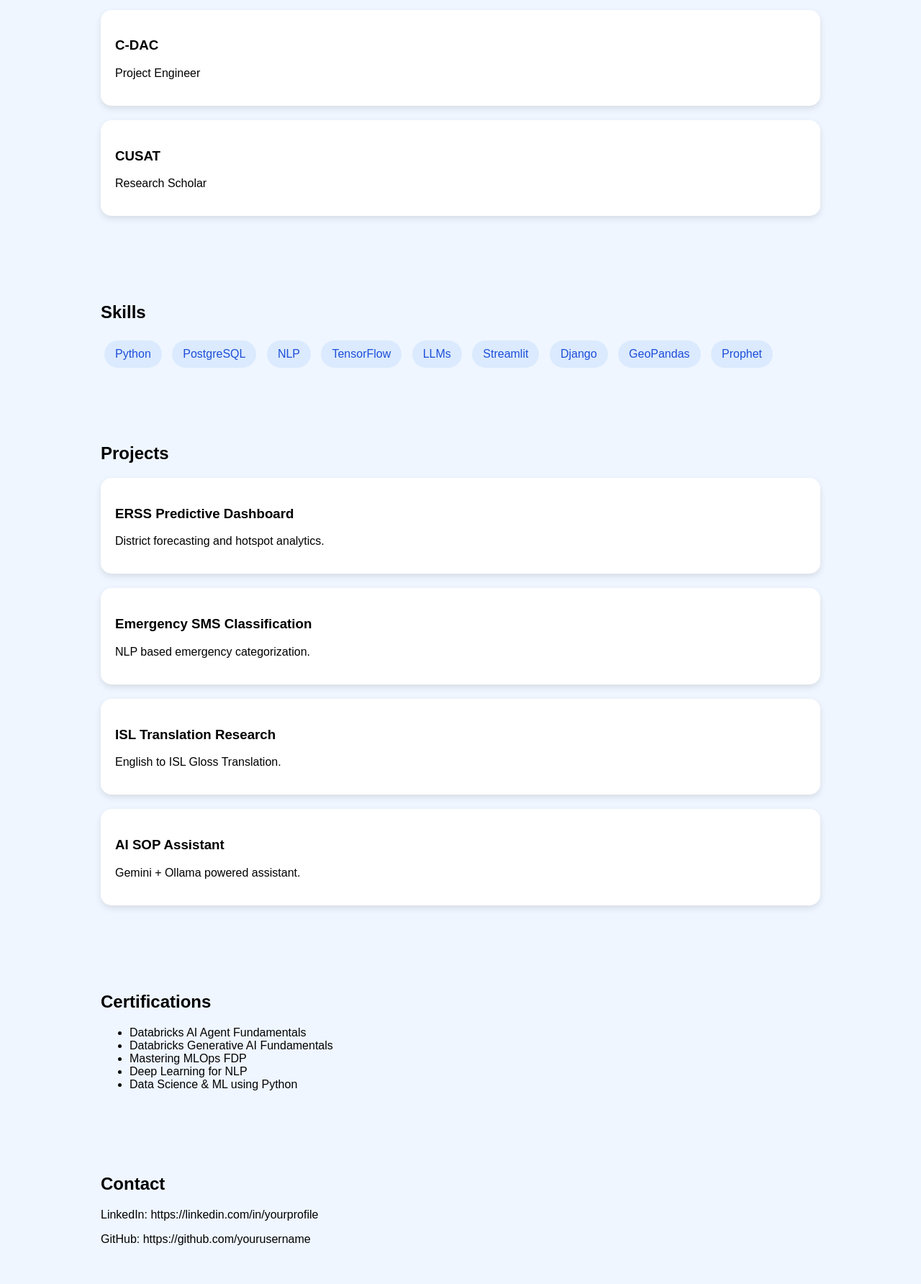
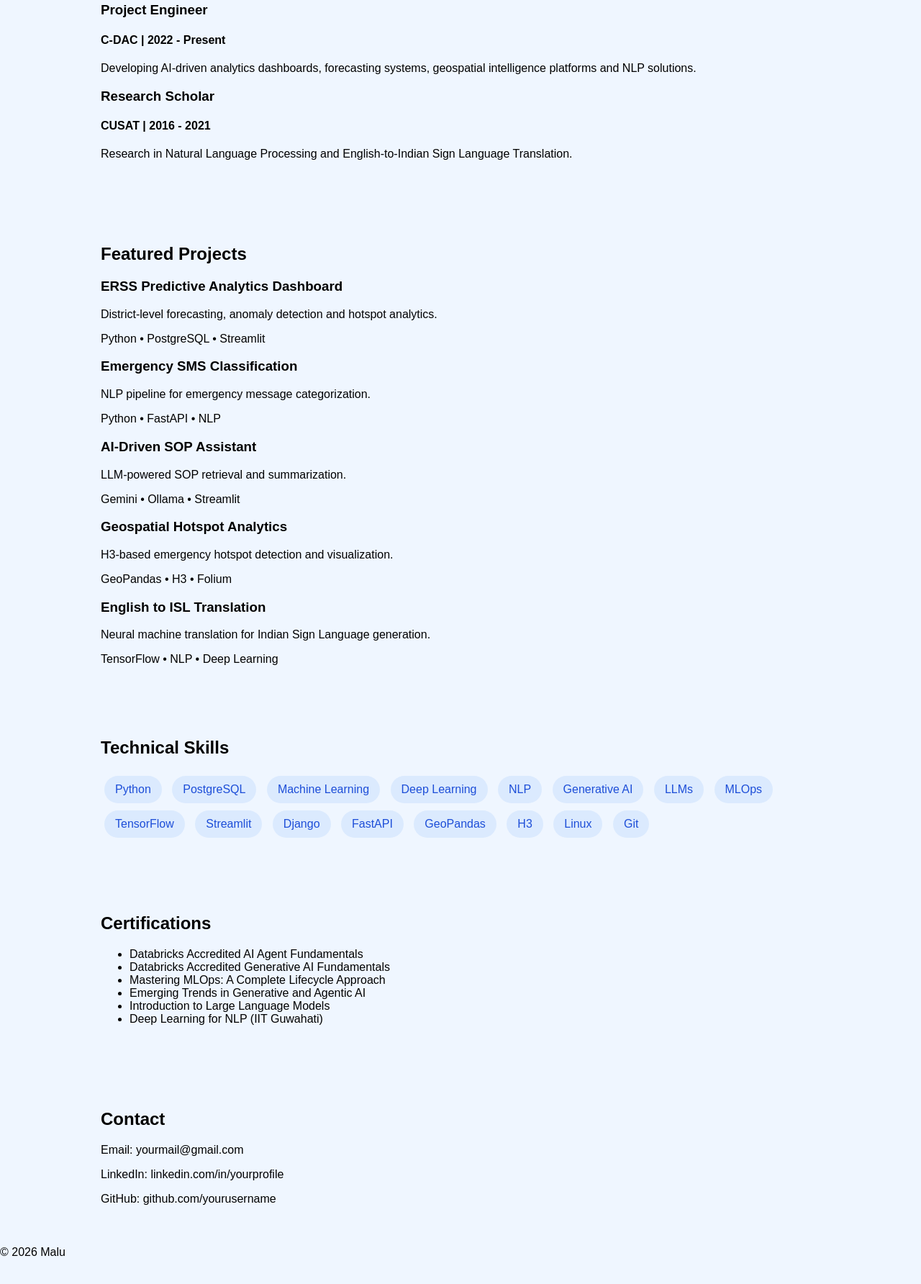
Before and after one commit to nairsmalu/nairsmalu.github.io, a plain HTML site: page index.html in a window 1280 px wide. Shown: the part 762-2546 px from the top of the page at 72% size. After the commit the page ends 2511 px from the top, so only its background shows below. Drawn offline with Linux system fonts and the light colour scheme.

Commit message:
Refactor index.html for improved structure and SEO
Updated HTML structure and content for better semantics and added meta tags for improved SEO.

```diff
--- a/index.html
+++ b/index.html
@@ -1,180 +1,182 @@
 <!DOCTYPE html>
-<html>
+<html lang="en">
 
 <head>
-    <title>Malu Portfolio</title>
+    <meta charset="UTF-8">
+    <meta name="viewport" content="width=device-width, initial-scale=1.0">
+    <title>Malu | AI Engineer & Data Scientist</title>
 
     <link rel="stylesheet" href="style.css">
-
-    <meta name="viewport"
-          content="width=device-width, initial-scale=1">
 </head>
 
 <body>
 
+    <nav>
+        <div class="logo">Malu</div>
+
+        <ul>
+            <li><a href="#about">About</a></li>
+            <li><a href="#experience">Experience</a></li>
+            <li><a href="#projects">Projects</a></li>
+            <li><a href="#skills">Skills</a></li>
+            <li><a href="#certifications">Certifications</a></li>
+            <li><a href="#contact">Contact</a></li>
+        </ul>
+    </nav>
+
     <header>
-
-<img src="assets/profile.jpg" class="profile">
 
         <h1>Malu</h1>
 
+        <h2>AI Engineer | Data Scientist</h2>
+
         <p>
-Project Engineer | Data Science | AI | NLP
+            Building AI-powered analytics, forecasting, NLP and Generative AI solutions.
         </p>
 
-<a href="assets/resume.pdf" class="btn">
-Download Resume
-</a>
+        <div class="links">
+            <a href="https://linkedin.com/in/yourprofile" target="_blank">LinkedIn</a>
+            <a href="https://github.com/yourusername" target="_blank">GitHub</a>
+            <a href="mailto:youremail@gmail.com">Email</a>
+        </div>
 
     </header>
 
-<section>
+    <section id="about">
 
         <h2>About Me</h2>
 
         <p>
-Project Engineer at C-DAC working on AI,
-Machine Learning, NLP, Forecasting,
-Geospatial Analytics and Generative AI.
+            I am a Project Engineer at C-DAC working on large-scale analytics and AI systems for Emergency Response Support Systems (ERSS).
+            My interests include Machine Learning, Natural Language Processing, Generative AI, Forecasting, Geospatial Analytics and MLOps.
         </p>
 
     </section>
 
-<section>
+    <section id="experience">
 
         <h2>Experience</h2>
 
-<div class="card">
+        <div class="timeline">
 
-<h3>C-DAC</h3>
-
+            <div class="item">
+                <h3>Project Engineer</h3>
+                <h4>C-DAC | 2022 - Present</h4>
                 <p>
-Project Engineer
+                    Developing AI-driven analytics dashboards, forecasting systems,
+                    geospatial intelligence platforms and NLP solutions.
                 </p>
-
             </div>
 
-<div class="card">
-
-<h3>CUSAT</h3>
-
+            <div class="item">
+                <h3>Research Scholar</h3>
+                <h4>CUSAT | 2016 - 2021</h4>
                 <p>
-Research Scholar
+                    Research in Natural Language Processing and English-to-Indian Sign Language Translation.
                 </p>
+            </div>
 
         </div>
 
     </section>
 
-<section>
+    <section id="projects">
 
-<h2>Skills</h2>
+        <h2>Featured Projects</h2>
 
-<div class="skills">
+        <div class="project-grid">
 
-<span>Python</span>
+            <div class="project-card">
+                <h3>ERSS Predictive Analytics Dashboard</h3>
+                <p>District-level forecasting, anomaly detection and hotspot analytics.</p>
+                <span>Python • PostgreSQL • Streamlit</span>
+            </div>
 
-<span>PostgreSQL</span>
+            <div class="project-card">
+                <h3>Emergency SMS Classification</h3>
+                <p>NLP pipeline for emergency message categorization.</p>
+                <span>Python • FastAPI • NLP</span>
+            </div>
 
-<span>NLP</span>
+            <div class="project-card">
+                <h3>AI-Driven SOP Assistant</h3>
+                <p>LLM-powered SOP retrieval and summarization.</p>
+                <span>Gemini • Ollama • Streamlit</span>
+            </div>
 
-<span>TensorFlow</span>
+            <div class="project-card">
+                <h3>Geospatial Hotspot Analytics</h3>
+                <p>H3-based emergency hotspot detection and visualization.</p>
+                <span>GeoPandas • H3 • Folium</span>
+            </div>
 
-<span>LLMs</span>
-
-<span>Streamlit</span>
-
-<span>Django</span>
-
-<span>GeoPandas</span>
-
-<span>Prophet</span>
+            <div class="project-card">
+                <h3>English to ISL Translation</h3>
+                <p>Neural machine translation for Indian Sign Language generation.</p>
+                <span>TensorFlow • NLP • Deep Learning</span>
+            </div>
 
         </div>
 
     </section>
 
-<section>
+    <section id="skills">
 
-<h2>Projects</h2>
+        <h2>Technical Skills</h2>
 
-<div class="card">
+        <div class="skills">
 
-<h3>ERSS Predictive Dashboard</h3>
-
-<p>
-District forecasting and hotspot analytics.
-</p>
-
-</div>
-
-<div class="card">
-
-<h3>Emergency SMS Classification</h3>
-
-<p>
-NLP based emergency categorization.
-</p>
-
-</div>
-
-<div class="card">
-
-<h3>ISL Translation Research</h3>
-
-<p>
-English to ISL Gloss Translation.
-</p>
-
-</div>
-
-<div class="card">
-
-<h3>AI SOP Assistant</h3>
-
-<p>
-Gemini + Ollama powered assistant.
-</p>
+            <span>Python</span>
+            <span>PostgreSQL</span>
+            <span>Machine Learning</span>
+            <span>Deep Learning</span>
+            <span>NLP</span>
+            <span>Generative AI</span>
+            <span>LLMs</span>
+            <span>MLOps</span>
+            <span>TensorFlow</span>
+            <span>Streamlit</span>
+            <span>Django</span>
+            <span>FastAPI</span>
+            <span>GeoPandas</span>
+            <span>H3</span>
+            <span>Linux</span>
+            <span>Git</span>
 
         </div>
 
     </section>
 
-<section>
+    <section id="certifications">
 
         <h2>Certifications</h2>
 
-<ul>
+        <ul class="cert-list">
 
-<li>Databricks AI Agent Fundamentals</li>
-
-<li>Databricks Generative AI Fundamentals</li>
-
-<li>Mastering MLOps FDP</li>
-
-<li>Deep Learning for NLP</li>
-
-<li>Data Science & ML using Python</li>
+            <li>Databricks Accredited AI Agent Fundamentals</li>
+            <li>Databricks Accredited Generative AI Fundamentals</li>
+            <li>Mastering MLOps: A Complete Lifecycle Approach</li>
+            <li>Emerging Trends in Generative and Agentic AI</li>
+            <li>Introduction to Large Language Models</li>
+            <li>Deep Learning for NLP (IIT Guwahati)</li>
 
         </ul>
 
     </section>
 
-<section>
+    <section id="contact">
 
         <h2>Contact</h2>
 
-<p>
-LinkedIn:
-https://linkedin.com/in/yourprofile
-</p>
-
-<p>
-GitHub:
-https://github.com/yourusername
-</p>
+        <p>Email: yourmail@gmail.com</p>
+        <p>LinkedIn: linkedin.com/in/yourprofile</p>
+        <p>GitHub: github.com/yourusername</p>
 
     </section>
+
+    <footer>
+        © 2026 Malu
+    </footer>
 
 </body>
 
```
Lines whose indentation alone changed are shown as unchanged.
